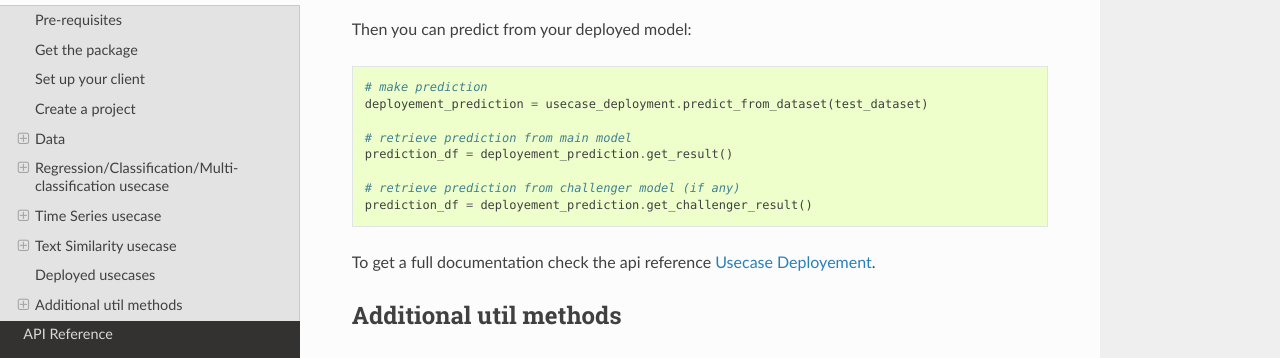
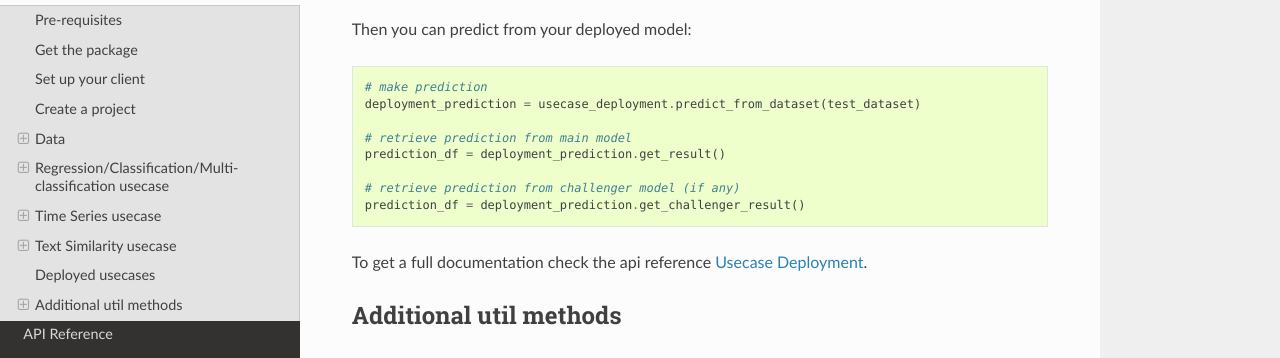
Before and after one commit to previsionio/prevision-python, a Sphinx documentation site: the page built from docs/source/getting_started.rst, in a window 1280 px wide and 900 px high, scrolled down 9785 px. Shown: the part 163-521 px from the top of the window. Built offline with Sphinx 7.4.7 and the Read the Docs theme 2.0.0, drawn with Linux system fonts in a browser that asks for light colours; formulas are drawn with MathJax 3.

Commit message:
fix: typo deployement/deployment

```diff
--- a/docs/source/api/usecase_deployment.rst
+++ b/docs/source/api/usecase_deployment.rst
@@ -1,6 +1,6 @@
-.. _usecase_deployement_reference:
+.. _usecase_deployment_reference:
 
-Usecase Deployement
+Usecase Deployment
 ===================
 
 .. automodule:: previsionio.usecase_deployment
--- a/docs/source/getting_started.rst
+++ b/docs/source/getting_started.rst
@@ -488,15 +488,15 @@ Then you can predict from your deployed model:
 .. code-block:: python
 
     # make prediction
-    deployement_prediction = usecase_deployment.predict_from_dataset(test_dataset)
+    deployment_prediction = usecase_deployment.predict_from_dataset(test_dataset)
 
     # retrieve prediction from main model
-    prediction_df = deployement_prediction.get_result()
+    prediction_df = deployment_prediction.get_result()
 
     # retrieve prediction from challenger model (if any)
-    prediction_df = deployement_prediction.get_challenger_result()
+    prediction_df = deployment_prediction.get_challenger_result()
 
-To get a full documentation check the api reference :ref:`usecase_deployement_reference`.
+To get a full documentation check the api reference :ref:`usecase_deployment_reference`.
 
 Additional util methods
 =======================
```
Also changed, not shown: 2 other files.
